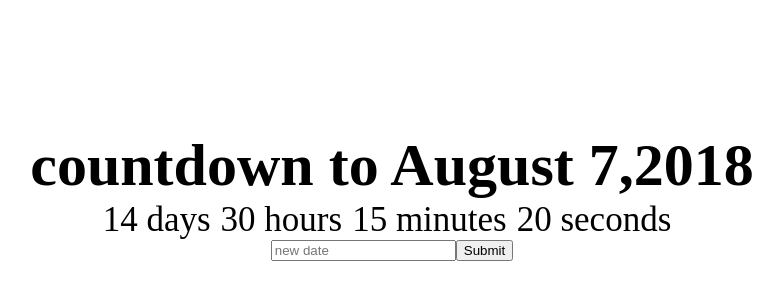
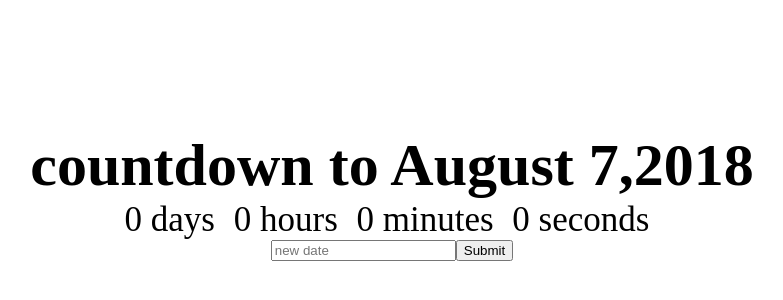
Before and after one commit to ankitbhardwaj78/Countdownchamp, a React (Create React App) app: page / in a window 1280 px wide. Shown: the part 122-422 px from the top of the page, without its empty margins (248-1031 px from the left). Built offline with nearby package versions, Linux system fonts and the light colour scheme; the HTML template or start-up script is replaced by a standard one.

Commit message:
clock component created

```diff
--- a/src/App.jsx
+++ b/src/App.jsx
@@ -1,29 +1,28 @@
 import React, { Component } from 'react';
-import './App.css'
+import Clock from './Clock';
+import './App.css';
 class App extends Component{
  constructor(props)
    {
    super(props);
   this.state={
-      deadline: 'August 7,2018'
+      deadline: 'August 7,2018',
+      newDeadline:' '
      }
   }
 changedeadline(){
-this.setState({deadline:'August 7,2019'})
+this.setState({deadline:this.state.newDeadline})
 }
 
             render(){
                 return(
           <div className="App">
                  <div className="heading"> countdown to {this.state.deadline}</div>
-            <div>
-                 <div className="clock-days"> 14 days</div>
-                 <div className="clock-hours">30 hours</div>
-                 <div className="clock-minutes">15 minutes</div>
-                 <div className="clock-seconds">20 seconds</div>
-           </div>
+          <Clock />
            <div>
-                 <input placeholder='new date'/>
+                 <input placeholder='new date'
+                onChange={event=>this.setState({newDeadline: event.target.value})}
+                 />
                  <button onClick={()=>this.changedeadline()}>Submit </button>
              </div>
           </div>
--- /dev/null
+++ b/src/Clock.jsx
@@ -0,0 +1,26 @@
+import React, { Component } from 'react';
+import './App.css';
+
+class Clock extends Component{
+     constructor(props){
+         super(props);
+             this.state={
+                   days: 0,
+                   hours:0,
+                   minutes:0,
+                   seconds:0
+              }
+      }
+
+render(){
+    return(
+         <div>
+             <div className="clock-days"> {this.state.days} days</div>
+            <div className="clock-hours"> {this.state.hours} hours</div>
+            <div className="clock-minutes"> {this.state.minutes} minutes</div>
+            <div className="clock-seconds"> {this.state.seconds} seconds</div>
+          </div>
+          )
+     }
+}
+export default Clock;
```
